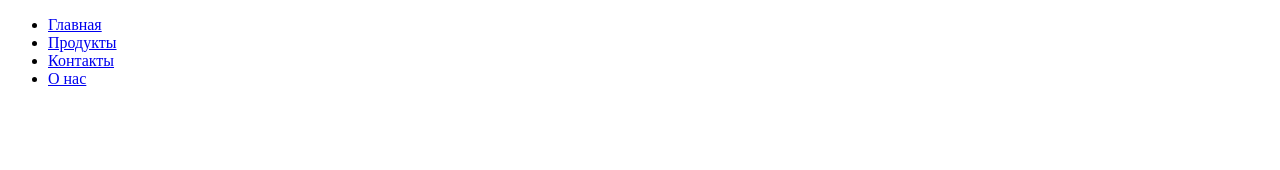
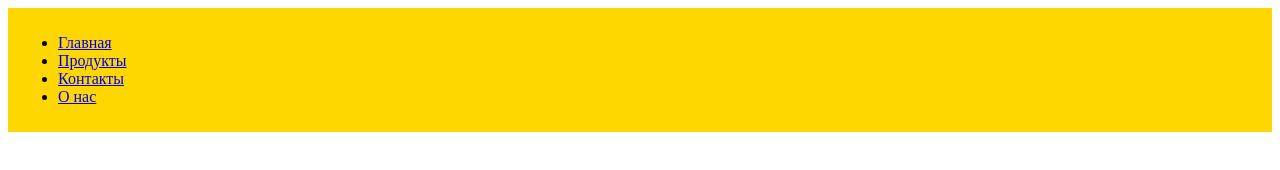
Before and after one commit to beksultan-dev/18_10, a plain HTML site: page index.html in a window 1280 px wide. Drawn offline with Linux system fonts and the light colour scheme.

Commit message:
feat: added styles for header

```diff
--- a/index.html
+++ b/index.html
@@ -4,6 +4,7 @@
     <meta charset="UTF-8">
     <meta name="viewport" content="width=device-width, user-scalable=no, initial-scale=1.0, maximum-scale=1.0, minimum-scale=1.0">
     <meta http-equiv="X-UA-Compatible" content="ie=edge">
+    <link rel="stylesheet" href="sttle.css">
     <title>my project</title>
 </head>
 <body>
--- a/sttle.css
+++ b/sttle.css
@@ -0,0 +1,4 @@
+header {
+    background-color: gold;
+    padding: 10px;
+}
```
